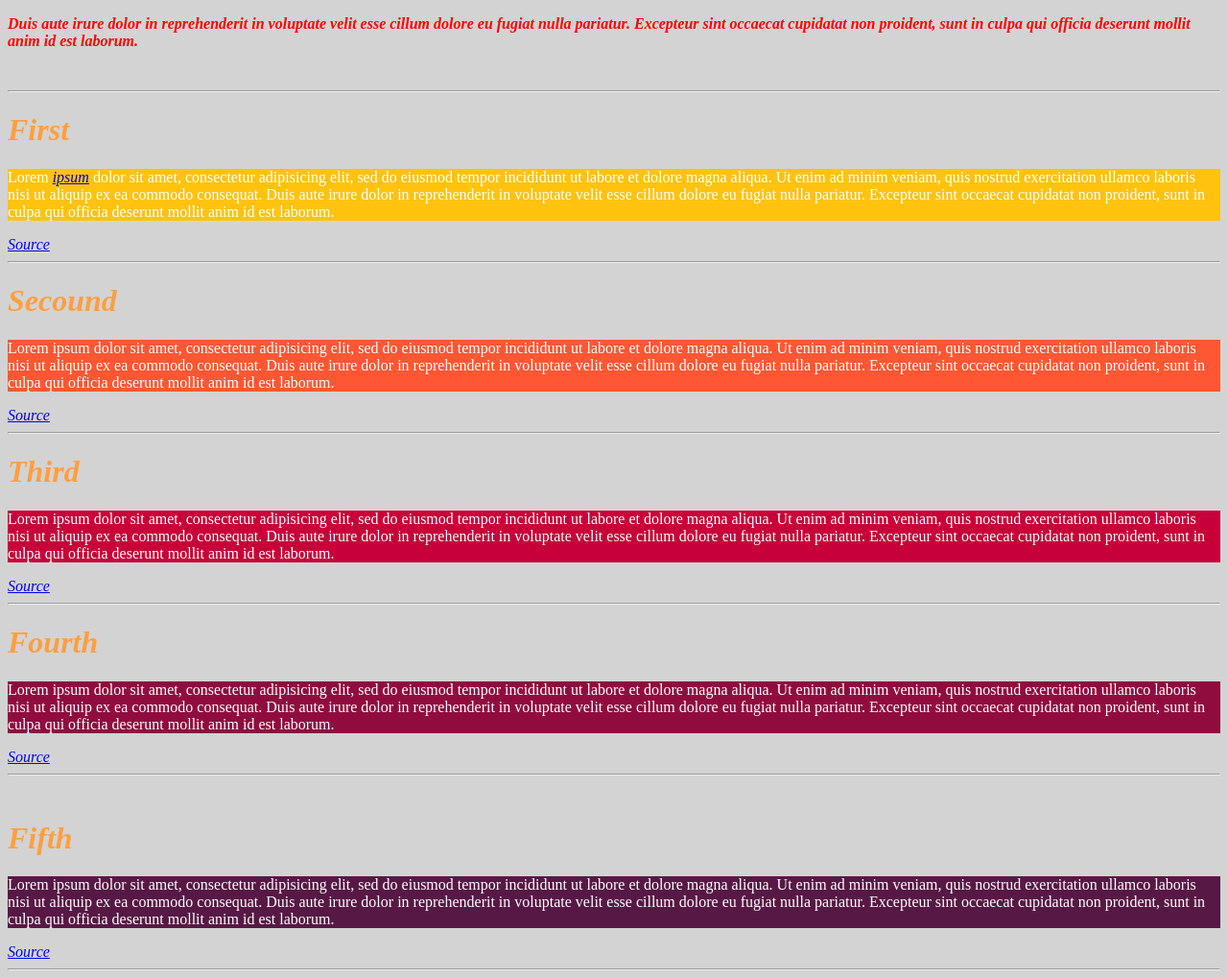
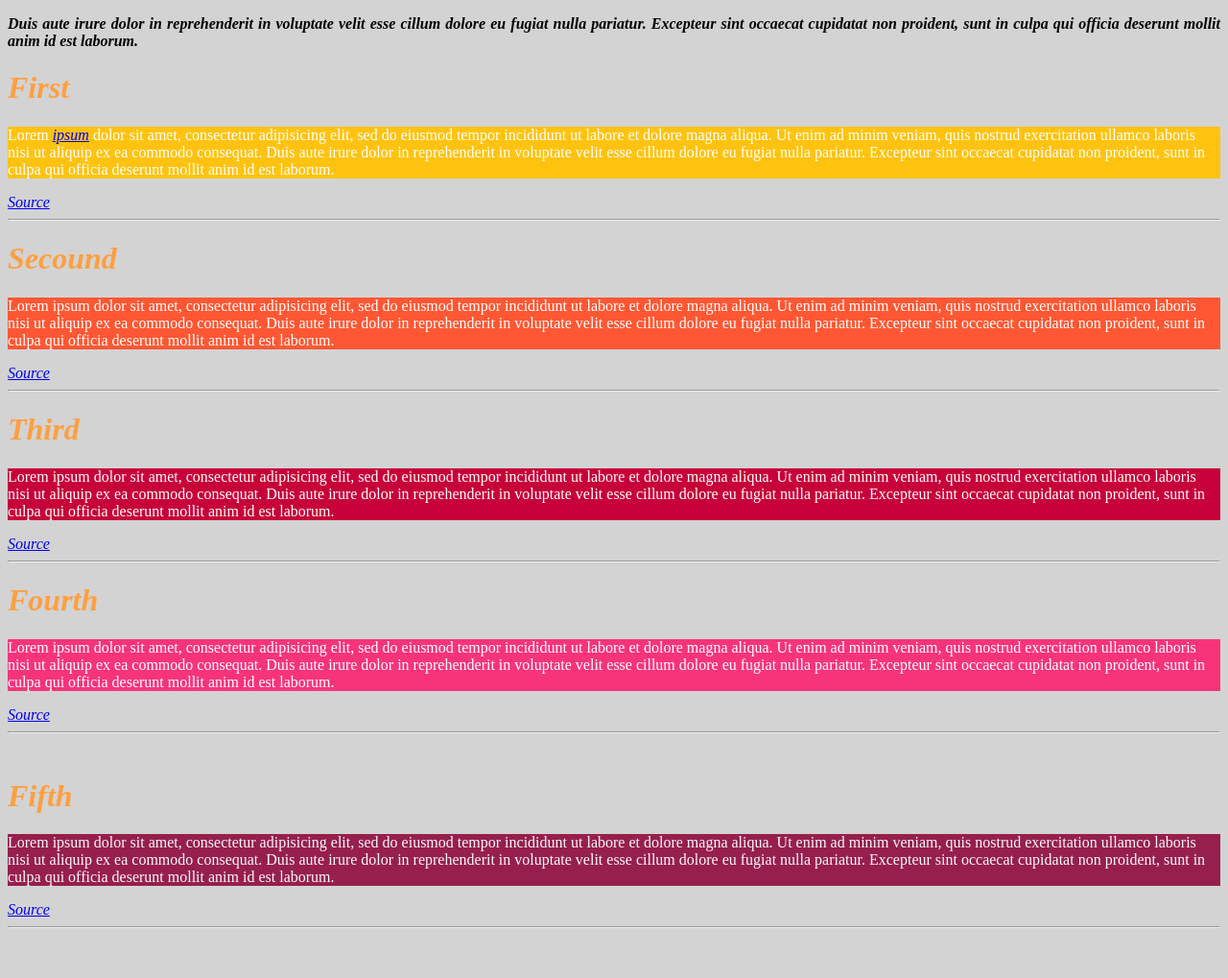
Before and after one commit to NabeelRazeq/Reserch, a plain HTML site: page index.html in a window 1280 px wide. Shown: the whole page at 96% size. After the commit the page ends 975 px from the top, so only its background shows below. Drawn offline with Linux system fonts and the light colour scheme.

Commit message:
New colors and added content

```diff
--- a/index.html
+++ b/index.html
@@ -3,14 +3,16 @@
 <head>
     <link rel="stylesheet" href="styles.css">
     <meta charset="utf-8">
+    <meta name="description" content="A.I">
+    <meta name="keywords" content="history about A.I">
+    <meta name="author" content="Dabeel">
     <title>The Evolution of A.I</title>
 </head>
   <body>
   <header>
 <p id="Big">  Duis aute irure dolor in reprehenderit in voluptate velit esse cillum dolore eu fugiat nulla pariatur. Excepteur sint occaecat cupidatat non proident, sunt in culpa qui officia deserunt mollit anim id est laborum.</p>
 </header>
-<br>
-<hr>
+
 <h1>First</h1>
 <div class="one">
 <p>Lorem <a href="http://sitn.hms.harvard.edu/flash/2017/history-artificial-intelligence/">ipsum</a> dolor sit amet, consectetur adipisicing elit, sed do eiusmod tempor incididunt ut labore et dolore magna aliqua. Ut enim ad minim veniam, quis nostrud exercitation ullamco laboris nisi ut aliquip ex ea commodo consequat. Duis aute irure dolor in reprehenderit in voluptate velit esse cillum dolore eu fugiat nulla pariatur. Excepteur sint occaecat cupidatat non proident, sunt in culpa qui officia deserunt mollit anim id est laborum.</p>
--- a/styles.css
+++ b/styles.css
@@ -2,8 +2,8 @@ html{
   background-color: lightGrey;
 
 }
-.Title{
-  font-size:20;
+.Importent{
+  font-size:14;
   font-style: oblique;
   text-align:justify;
 
@@ -37,11 +37,15 @@ p{
   background-color:#c70039;
 }
 .four{
-  background-color:#900c3f;
+  background-color:#F7347A;
 }
 .five{
-  background-color:#581845;
+  background-color:#900c3f;
+  opacity:.9
 }
 header p{
-  color:red;
+  color:Black;
+  font-size:20;
+  font-style: oblique;
+  text-align:justify;
 }
```
